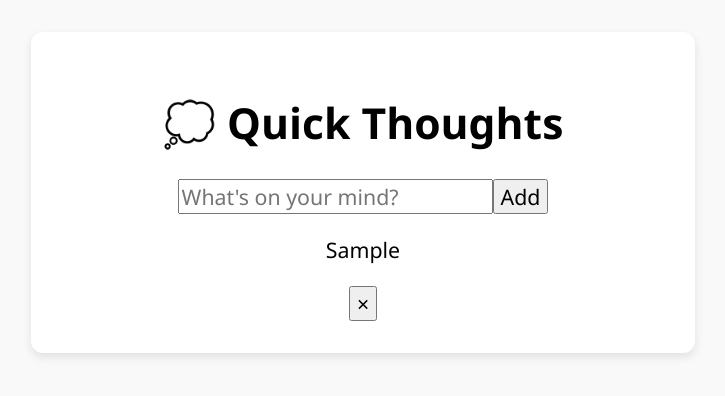
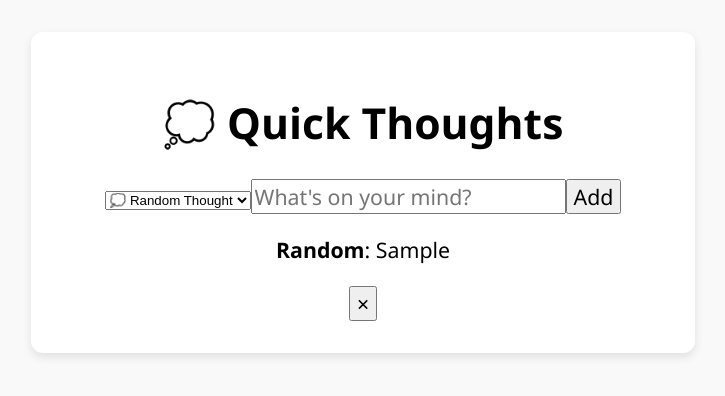
Before and after one commit to Emmanuel-N-C/QuickThoughtsReact, a React (Vite) app in the folder quick-thoughts/: page / in a window 1280 px wide. Both pictures are taken after typing "Sample" into the empty fields and a click on the button "Add". Shown: the top 396 px of the page, without its empty margins (277-1002 px from the left). Built offline with nearby package versions, Linux system fonts and the light colour scheme.

Commit message:
Category and grouping thought features

```diff
--- a/quick-thoughts/src/AddThoughtForm.jsx
+++ b/quick-thoughts/src/AddThoughtForm.jsx
@@ -1,26 +1,66 @@
 // src/AddThoughtForm.jsx
 import React, { useState } from 'react';
 import { useDispatch } from 'react-redux';
-import { addThoughtWithTimeout } from './redux/thoughtsSlice';
+import { addThoughtWithTimeout, addThought } from './redux/thoughtsSlice';
 
 const AddThoughtForm = () => {
   const [text, setText] = useState('');
+  const [category, setCategory] = useState('Random');
   const dispatch = useDispatch();
 
   const handleSubmit = (e) => {
     e.preventDefault();
     if (text.trim() === '') return;
 
-    dispatch(addThoughtWithTimeout(text)); // dispatch to Redux
+    switch (category) {
+      case 'Random':
+        // Temporary thought (auto-deletes after 15 seconds)
+        dispatch(addThoughtWithTimeout(text, category));
+        break;
+
+      case 'Idea':
+        // Persistent idea (stored in Redux)
+        dispatch(addThought({ text, category }));
+        break;
+
+      case 'To-Do':
+        // We'll later send this to todosSlice
+        console.log('TODO:', text);
+        break;
+
+      case 'Plan':
+        // Will later trigger Plan creation modal
+        console.log('PLAN CREATION TRIGGER');
+        break;
+
+      default:
+        break;
+    }
+
     setText('');
   };
 
   return (
     <form onSubmit={handleSubmit} className="add-thought-form">
+      <select
+        value={category}
+        onChange={(e) => setCategory(e.target.value)}
+        className="category-select"
+      >
+        <option value="Random">💭 Random Thought</option>
+        <option value="Idea">💡 Idea</option>
+        <option value="To-Do">📝 To-Do</option>
+        <option value="Plan">📅 Plan</option>
+      </select>
+
       <input
         type="text"
         value={text}
-        placeholder="What's on your mind?"
+        placeholder={
+          category === 'Plan'
+            ? 'Enter plan title or description...'
+            : "What's on your mind?"
+        }
         onChange={(e) => setText(e.target.value)}
       />
       <button type="submit">Add</button>
--- a/quick-thoughts/src/Thought.jsx
+++ b/quick-thoughts/src/Thought.jsx
@@ -7,15 +7,15 @@ const ThoughtList = () => {
   const thoughts = useSelector((state) => state.thoughts);
   const dispatch = useDispatch();
 
-  if (thoughts.length === 0) {
-    return <p>No thoughts yet!</p>;
-  }
+  if (thoughts.length === 0) return <p>No thoughts yet!</p>;
 
   return (
     <div className="thought-list">
       {thoughts.map((t) => (
         <div key={t.id} className="thought-item">
-          <p>{t.text}</p>
+          <p>
+            <strong>{t.category}</strong>: {t.text}
+          </p>
           <button onClick={() => dispatch(removeThought(t.id))}>×</button>
         </div>
       ))}
--- a/quick-thoughts/src/redux/thoughtsSlice.js
+++ b/quick-thoughts/src/redux/thoughtsSlice.js
@@ -6,28 +6,32 @@ const thoughtsSlice = createSlice({
   initialState: [],
   reducers: {
     addThought: (state, action) => {
+      const { id, text, category } = action.payload;
       state.push({
-        id: Date.now(),
-        text: action.payload,
+        id,
+        text,
+        category,
         createdAt: new Date().toISOString(),
       });
     },
     removeThought: (state, action) => {
-      return state.filter(t => t.id !== action.payload);
+      return state.filter((t) => t.id !== action.payload);
     },
   },
 });
 
 export const { addThought, removeThought } = thoughtsSlice.actions;
 
-export const addThoughtWithTimeout = (text, timeout = 15000) => (dispatch) => {
-  const id = Date.now();
-  dispatch(addThought(text));
+// ✅ FIXED: consistent id for add/remove
+export const addThoughtWithTimeout =
+  (text, category, timeout = 15000) =>
+  (dispatch) => {
+    const id = Date.now();
+    dispatch(addThought({ id, text, category }));
 
-  // remove after 15 seconds
-  setTimeout(() => {
-    dispatch(removeThought(id));
-  }, timeout);
-};
+    setTimeout(() => {
+      dispatch(removeThought(id));
+    }, timeout);
+  };
 
 export default thoughtsSlice.reducer;
```
